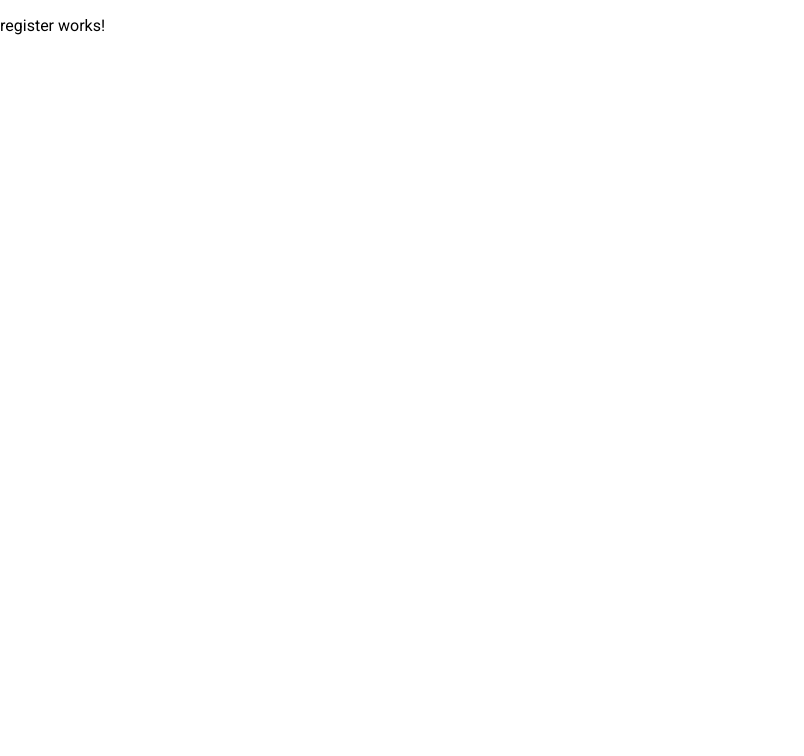
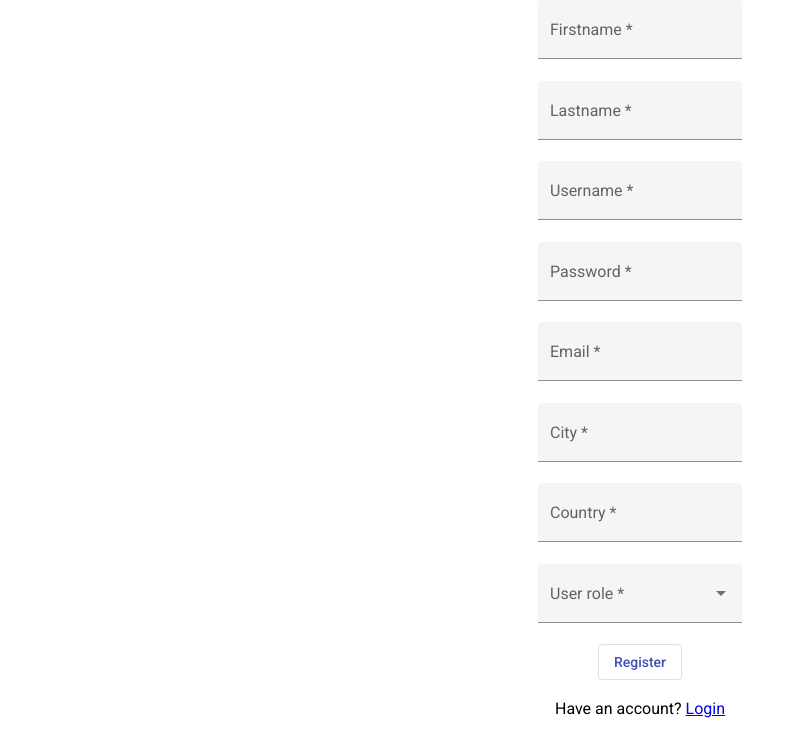
Before and after one commit to bogdanbebic/etf-pia, an Angular app in the folder real-estate-agency/: page /register in a window 1280 px wide. Shown: the top 756 px of the page, without its empty margins (0-804 px from the left). Built offline with nearby package versions, Linux system fonts and the light colour scheme.

Commit message:
frontend: Add input fields for login and register

```diff
--- a/real-estate-agency/src/app/login/login.component.css
+++ b/real-estate-agency/src/app/login/login.component.css
@@ -0,0 +1,3 @@
+.center {
+  text-align: center;
+}
--- a/real-estate-agency/src/app/login/login.component.html
+++ b/real-estate-agency/src/app/login/login.component.html
@@ -1 +1,21 @@
-<p>login works!</p>
+<div class="center">
+  <mat-form-field appearance="fill">
+    <mat-label>Username</mat-label>
+    <input [(ngModel)]="username" matInput>
+  </mat-form-field>
+  <br />
+  <mat-form-field appearance="fill">
+    <mat-label>Password</mat-label>
+    <input [(ngModel)]="password" matInput type="password">
+  </mat-form-field>
+  <mat-error *ngIf="invalidCredentials">
+    Invalid credentials
+  </mat-error>
+  <br />
+  <button mat-stroked-button color="primary" (click)="login()">Login</button>
+
+  <br />
+  <br />
+  Don't have an account?
+  <a routerLink="/register" routerLinkActive="active">Register</a>
+</div>
--- a/real-estate-agency/src/app/login/login.component.ts
+++ b/real-estate-agency/src/app/login/login.component.ts
@@ -7,9 +7,19 @@ import { Component, OnInit } from '@angular/core';
 })
 export class LoginComponent implements OnInit {
 
+  username: string;
+  password: string;
+
+  invalidCredentials = false;
+
   constructor() { }
 
   ngOnInit(): void {
   }
 
+  login() {
+    // TODO: implement
+    this.invalidCredentials = true;
+  }
+
 }
--- a/real-estate-agency/src/app/register/register.component.css
+++ b/real-estate-agency/src/app/register/register.component.css
@@ -0,0 +1,3 @@
+.center {
+  text-align: center;
+}
--- a/real-estate-agency/src/app/register/register.component.html
+++ b/real-estate-agency/src/app/register/register.component.html
@@ -1 +1,56 @@
-<p>register works!</p>
+<div class="center">
+  <mat-form-field appearance="fill">
+    <mat-label>Firstname</mat-label>
+    <input [(ngModel)]="firstname" matInput required>
+  </mat-form-field>
+  <br />
+  <mat-form-field appearance="fill">
+    <mat-label>Lastname</mat-label>
+    <input [(ngModel)]="lastname" matInput required>
+  </mat-form-field>
+  <br />
+  <mat-form-field appearance="fill">
+    <mat-label>Username</mat-label>
+    <input [(ngModel)]="username" matInput required>
+  </mat-form-field>
+  <br />
+  <mat-form-field appearance="fill">
+    <mat-label>Password</mat-label>
+    <input [(ngModel)]="password" matInput required type="password">
+  </mat-form-field>
+  <br />
+  <mat-form-field appearance="fill">
+    <mat-label>Email</mat-label>
+    <input [(ngModel)]="email" matInput required email type="email">
+  </mat-form-field>
+  <br />
+  <mat-form-field appearance="fill">
+    <mat-label>City</mat-label>
+    <input [(ngModel)]="city" matInput required>
+  </mat-form-field>
+  <br />
+  <mat-form-field appearance="fill">
+    <mat-label>Country</mat-label>
+    <input [(ngModel)]="country" matInput required>
+  </mat-form-field>
+  <br />
+  <mat-form-field appearance="fill">
+    <mat-label>User role</mat-label>
+    <mat-select [(ngModel)]="role" required>
+      <mat-option [value]="registeredUserRole">
+        User
+      </mat-option>
+      <mat-option [value]="agentRole">
+        Agent
+      </mat-option>
+    </mat-select>
+  </mat-form-field>
+  <br />
+
+  <button mat-stroked-button color="primary" (click)="register()">Register</button>
+
+  <br />
+  <br />
+  Have an account?
+  <a routerLink="/login" routerLinkActive="active">Login</a>
+</div>
--- a/real-estate-agency/src/app/register/register.component.ts
+++ b/real-estate-agency/src/app/register/register.component.ts
@@ -1,4 +1,7 @@
 import { Component, OnInit } from '@angular/core';
+import { MatSnackBar } from '@angular/material/snack-bar';
+import { UserRoles } from '../user-roles.enum';
+
 
 @Component({
   selector: 'app-register',
@@ -7,9 +10,28 @@ import { Component, OnInit } from '@angular/core';
 })
 export class RegisterComponent implements OnInit {
 
-  constructor() { }
+  registeredUserRole = UserRoles.Registered;
+  agentRole = UserRoles.Agent;
+
+  firstname: string;
+  lastname: string;
+  username: string;
+  password: string;
+  email: string;
+  city: string;
+  country: string;
+  role: UserRoles;
+
+  constructor(private snackBar: MatSnackBar) { }
 
   ngOnInit(): void {
   }
 
+  register() {
+    // TODO: implement
+    this.snackBar.open("Registration success!", "OK", {
+      duration: 2000
+    });
+  }
+
 }
```
